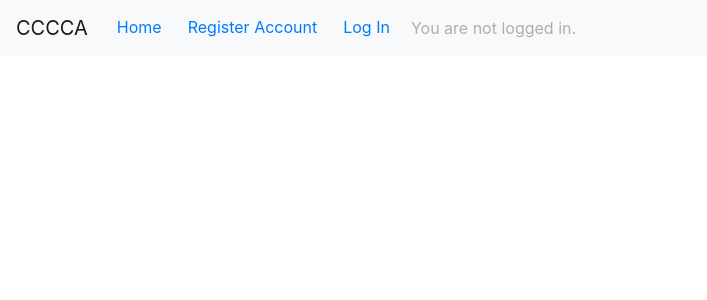
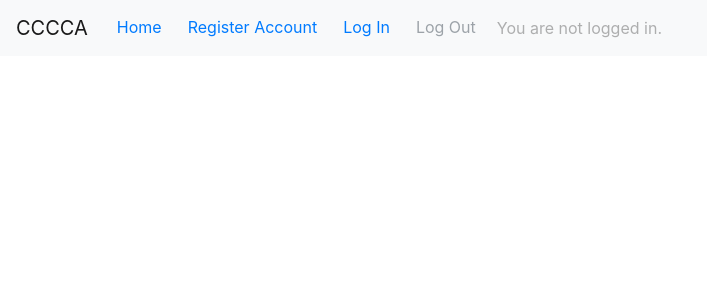
Before and after one commit to thebot7744/CCCCA, a Flask app: page / in a window 1280 px wide. Shown: the top 300 px of the page, without its empty margins (0-707 px from the left). Run offline with Flask 2, Linux system fonts and the light colour scheme; some libraries are stand-ins or nearby versions.

Commit message:
finished the navbar so its beautiful :)))

```diff
--- a/templates/index.html
+++ b/templates/index.html
@@ -21,6 +21,9 @@
                             <form class="nav-item" action = "{{ url_for('login') }}" method="POST">
                                 <button class='btn btn-link'>Log In</button>
                             </form>
+                            <form class="nav-item" action = "{{ url_for('logout') }}" method="POST">
+                                <button class='btn btn-link' disabled>Log Out</button>
+                            </form>
                             <li class="nav-item">
                                 <a class="nav-link disabled" href="#">{{ message }}</a>
                             </li>
@@ -31,29 +34,41 @@
             </ul>
         {% else %}
 
-        <form action = "{{ url_for('logout') }}" method="POST">
-            <button class='btn btn-primary'>Log Out</button>
+            <nav class="navbar navbar-expand-lg navbar-light bg-light">
+                    <a class="navbar-brand" href="#">CCCCA</a>
+                    <div class="collapse navbar-collapse" id="navbarNavDropdown">
+                        <ul class="navbar-nav">
+                            <form class="nav-item" action = "{{ url_for('index') }}">
+                                <button class='btn btn-link'>Home</button>
                             </form>
-
+                            <form class="nav-item" action = "{{ url_for('logout') }}" method="POST">
+                                <button class='btn btn-link'>Log Out</button>
+                            </form>
                             {% if teacher == 0 %}
 
                             <form action = "{{ url_for('child') }}" method="POST">
-                <button class='btn btn-primary'>Child Registration</button>
+                                <button class='btn btn-link'>Child Registration</button>
                             </form>
 
                             {% else %}
 
                             <form action = "{{ url_for('classCreate') }}" method="POST">
-                <button class='btn btn-primary'>Create a Class</button>
+                                <button class='btn btn-link'>Create a Class</button>
                             </form>
 
                             {% endif %}
-
-        {% endif %}
+                            <li class="nav-item">
+                                <a class="nav-link disabled" href="#">{{ message }}</a>
+                            </li>
 
                             {% if teacher == 1 %}
-
-            <p>Teacher account.</p>
+                            <li class="nav-item">
+                                <a class="nav-link disabled" href="#">Teacher Account</a>
+                            </li>
+                            {% endif %}
+                        </ul>
+                    </div>
+                </nav>
 
         {% endif %}
 
```
Lines whose indentation alone changed are shown as unchanged.
